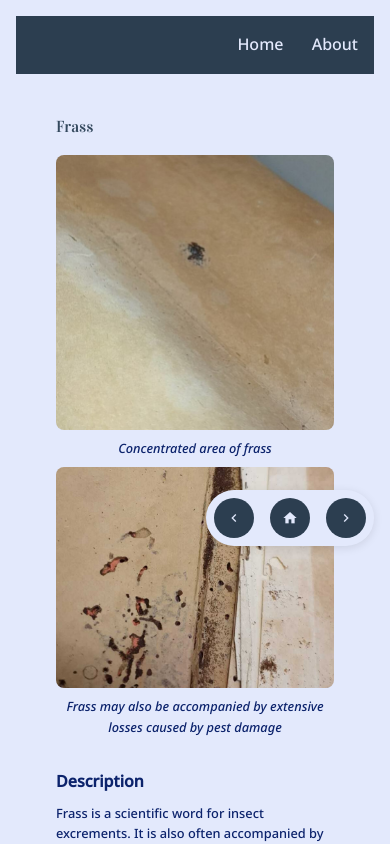
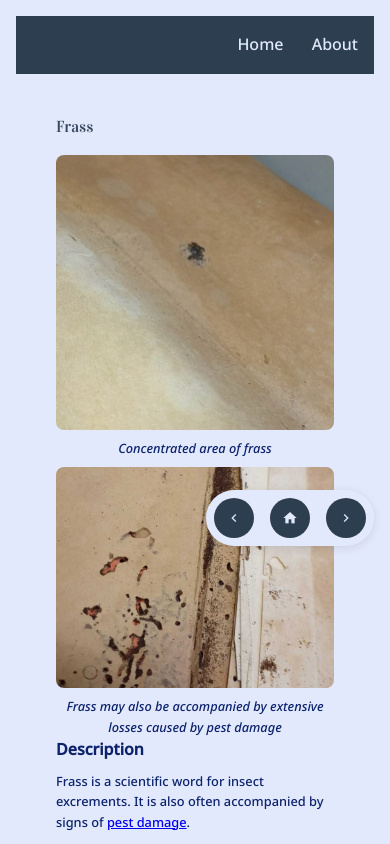
Before and after one commit to ftanlp/CC, a plain HTML site: page details/frass.html in a window 390 px wide. Shown: the top 844 px of the page. Drawn offline with Linux system fonts and the light colour scheme.

Commit message:
mobile view2

```diff
--- a/css/styles.css
+++ b/css/styles.css
@@ -293,7 +293,7 @@ ul {
         padding: 0.5rem;
     }
 
-     .tile {
+    .tile {
             margin: 0.5rem 0;
             width: 100%;
     }
@@ -308,6 +308,7 @@ ul {
     .detail-container {
         grid-template-columns: 1fr;
         gap: 2rem;
+        display: block;
     }
 
     .nav-button .material-icons {
```
Also changed, not shown: details/abrasion.html (+1 -1 lines).
